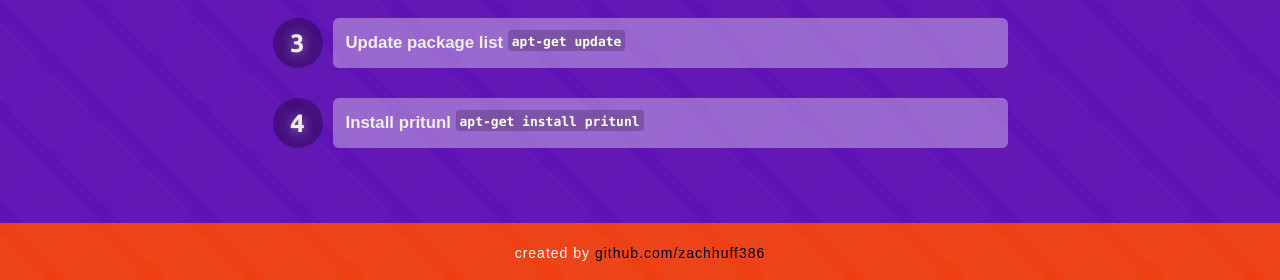
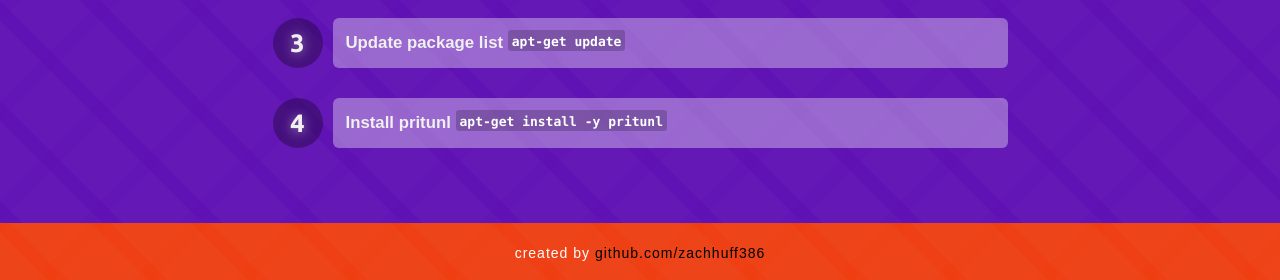
Before and after one commit to pritunl/pritunl.github.io, a Jekyll site: the page built from index.html, in a window 1280 px wide and 900 px high, scrolled down 2752 px. Shown: the part 617-897 px from the top of the window. Built offline with Jekyll 4.4.1, drawn with Linux system fonts in a browser that asks for light colours; nearby versions of some CDN libraries; Markdown is read by kramdown in place of the engine named in the settings.

Commit message:
Fix ubuntu instructions

```diff
--- a/index.html
+++ b/index.html
@@ -324,7 +324,7 @@
               </div>
               <div class="install-point-description">
                 <span>Install pritunl</span>
-                <pre>apt-get install pritunl</pre>
+                <pre>apt-get install -y pritunl</pre>
               </div>
             </div>
           </div>
```
